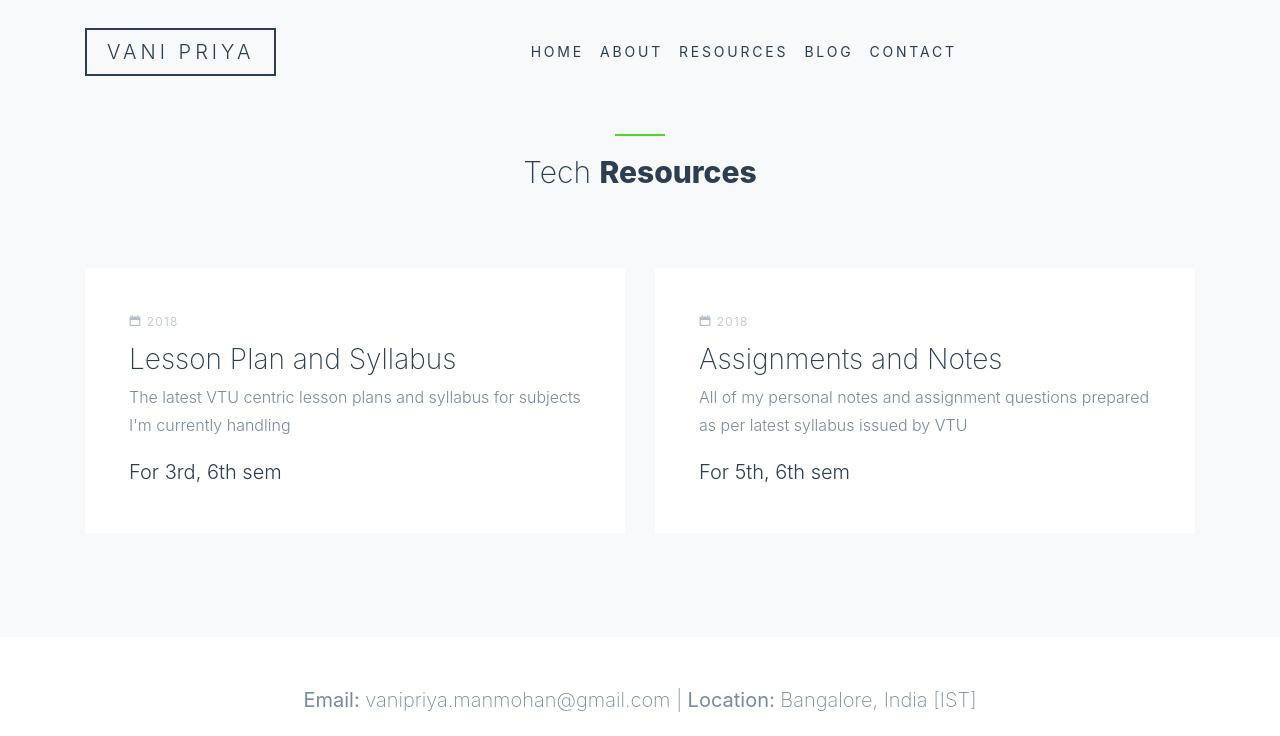
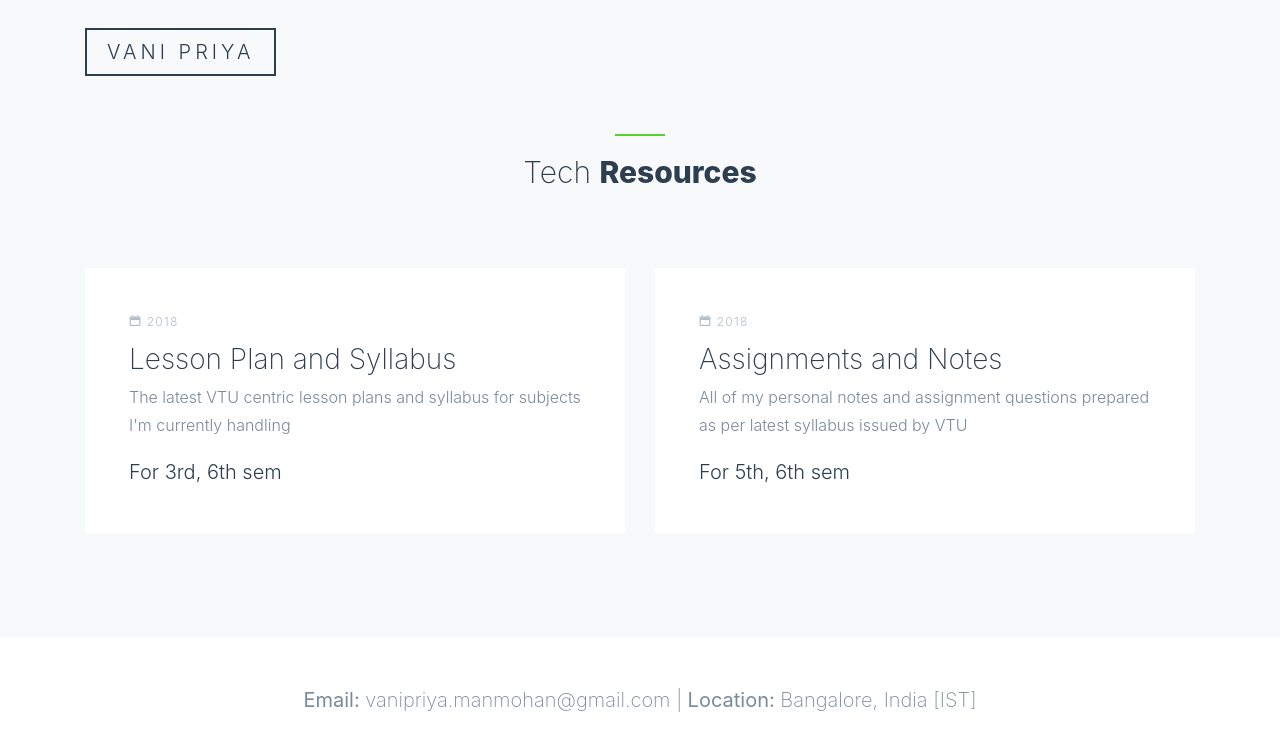
Before and after one commit to vanimanmohan/vanimanmohan.github.io, a plain HTML site: page resources.html in a window 1280 px wide. Shown: the top 736 px of the page. Drawn offline with nearby package versions, Linux system fonts and the light colour scheme; files whose address does not match are found by name.

Commit message:
Updated page layout

```diff
--- a/resources.html
+++ b/resources.html
@@ -32,11 +32,6 @@
                   <a class="navbar-brand" href="index.html">Vani Priya</a>
                   <div class="collapse navbar-collapse justify-content-md-center" id="navbarsExample09">
                     <ul class="navbar-nav">
-                      <li class="nav-item"><a class="nav-link" href="#section-home">Home</a></li>
-                      <li class="nav-item"><a class="nav-link" href="#section-about">About</a></li>
-                      <li class="nav-item"><a class="nav-link" href="resources.html">Resources</a></li>
-                      <li class="nav-item"><a class="nav-link" href="#section-blog">Blog</a></li>
-                      <li class="nav-item"><a class="nav-link" href="#contact">Contact</a></li>
                     </ul>
                   </div>
                 </div>
```
Also changed, not shown: index.html (+1 -2 lines).
